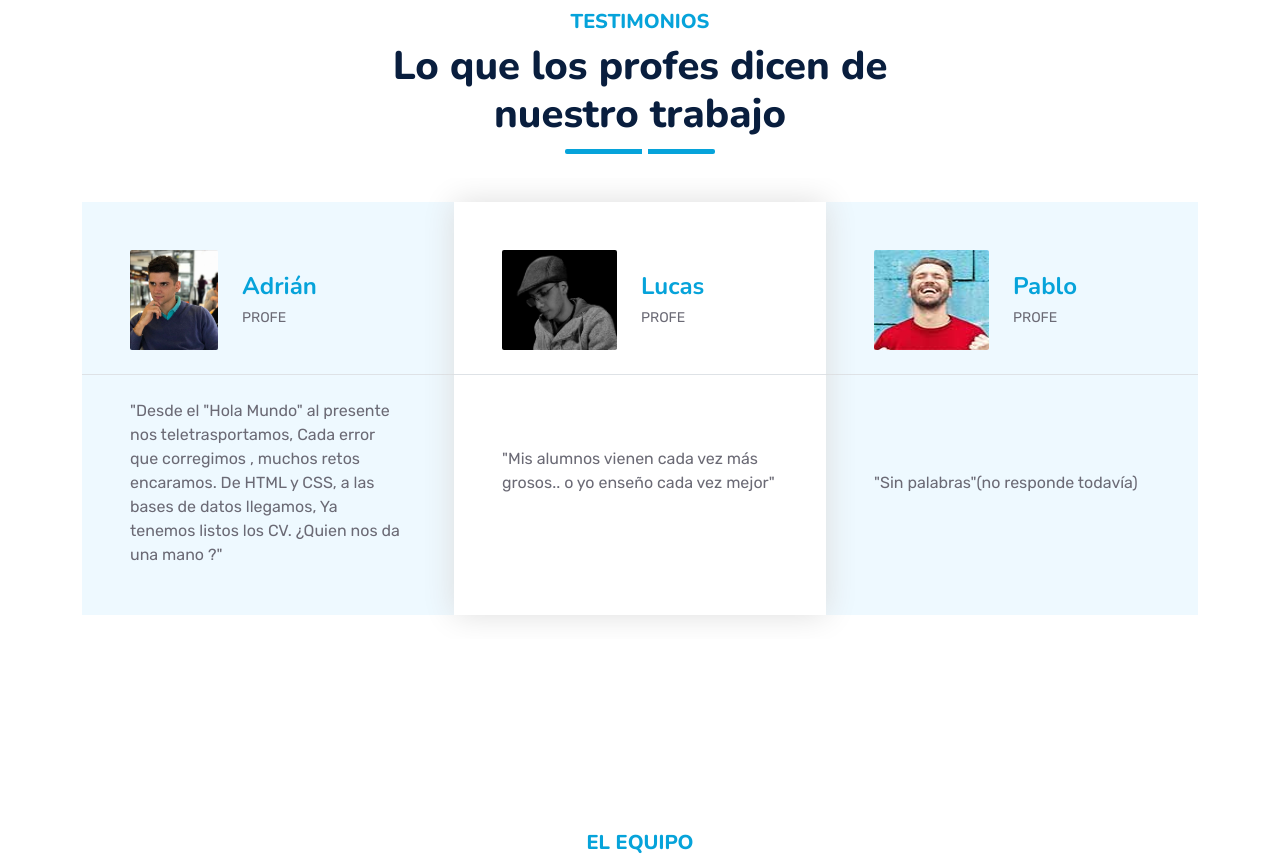
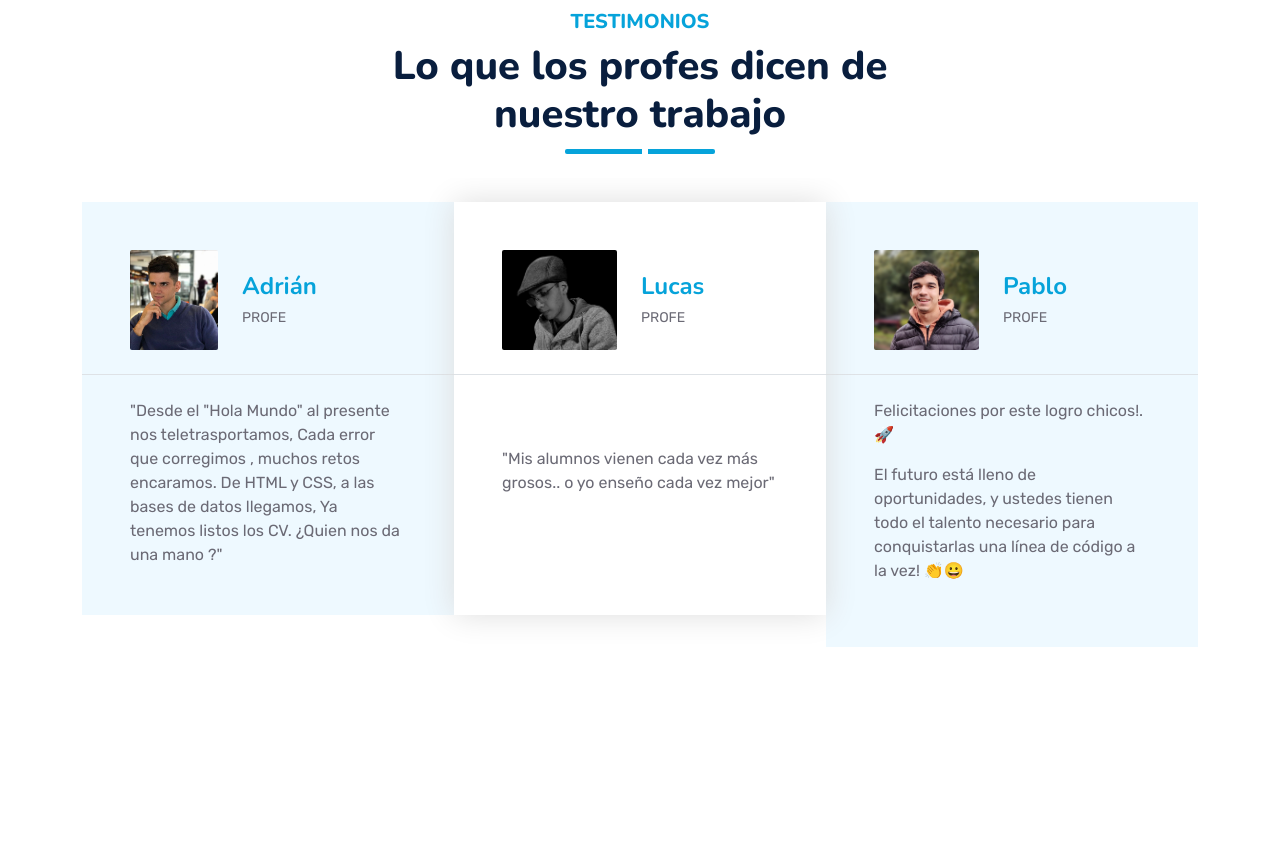
Before and after one commit to facu300/Desafio-10, a Django app: template INFO/blog/templates/blog/index.html in a window 1280 px wide. Shown: the part 1677-2532 px from the top of the page. Run offline with Django 3.2, Linux system fonts and the light colour scheme; the template is opened without the code that fills it, so the values that code supplies are empty, except form fields; tables that the repository leaves empty hold one stand-in row (values such as "Sample post"); form fields are guessed from the names that the template uses; some libraries are stand-ins or nearby versions.

Commit message:
bugsitos solucionados y declaraciones profe Pablo agregadas

```diff
--- a/INFO/blog/templates/blog/header_blog.html
+++ b/INFO/blog/templates/blog/header_blog.html
@@ -40,7 +40,7 @@
                         <a href="{% url 'blog:index' %}?#testimonial" class="dropdown-item">Testimonios</a>
                         <a href="{% url 'blog:index' %}?#acerca" class="dropdown-item">Acerca de</a>
                         <a href="{% url 'blog:index' %}?#contacto" class="dropdown-item">Contacto</a>
-                        {% if request.user.is_superuser %}
+                        {% if request.user.is_staff %}
                         <a href="{% url 'blog:edit_users_permissions' %}" class="dropdown-item">Editar permisos</a>
                         {% endif %}
                     </div>
--- a/INFO/blog/templates/blog/header_index.html
+++ b/INFO/blog/templates/blog/header_index.html
@@ -35,7 +35,7 @@
                         <a href="#team" class="dropdown-item">Equipo</a>
                         <a href="#acerca" class="dropdown-item">Acerca de</a>
                         <a href="#contacto" class="dropdown-item">Contacto</a>
-                        {% if request.user.is_superuser %}
+                        {% if request.user.is_staff %}
                         <a href="{% url 'blog:edit_users_permissions' %}" class="dropdown-item">Editar permisos</a>
                         {% endif %}
                     </div>
--- a/INFO/blog/templates/blog/index.html
+++ b/INFO/blog/templates/blog/index.html
@@ -150,21 +150,15 @@
                 </div>
                 <div class="testimonial-item bg-light my-4">
                     <div class="d-flex align-items-center border-bottom pt-5 pb-4 px-5">
-                        <img class="img-fluid rounded" src="img/testimonial-2.jpg" style="width: 115px; height: 100px;" >
+                        <img class="img-fluid rounded" src="{% static 'blog/img/profe_pablo.jpg' %}" style="width: 105px; height: 100px;" >
                         <div class="ps-4">
                             <h4 class="text-primary mb-1">Pablo</h4>
                             <small class="text-uppercase">Profe</small>
                         </div>
                     </div>
                     <div class="pt-4 pb-5 px-5">
-                        <br>
-                        <br>
-                        <br>
-                        "Sin palabras"(no responde todavía)
-                        <br>
-                        <br>
-                        <br>
-                        <br>
+                        <p>Felicitaciones por este logro chicos!. 🚀</p>
+                        <p>El futuro está lleno de oportunidades, y ustedes tienen todo el talento necesario para conquistarlas una línea de código a la vez! 👏😀</p>
                     </div>
                 </div>
                 <div class="testimonial-item bg-light my-4">
```
Also changed, not shown: INFO/blog/views.py (+29 -31 lines), INFO/blog/media/avatars/foto_ba_.jpg (added), INFO/blog/media/vuereact.jpeg (added), INFO/blog/static/blog/img/profe_pablo.jpg (added), INFO/db.sqlite3.
